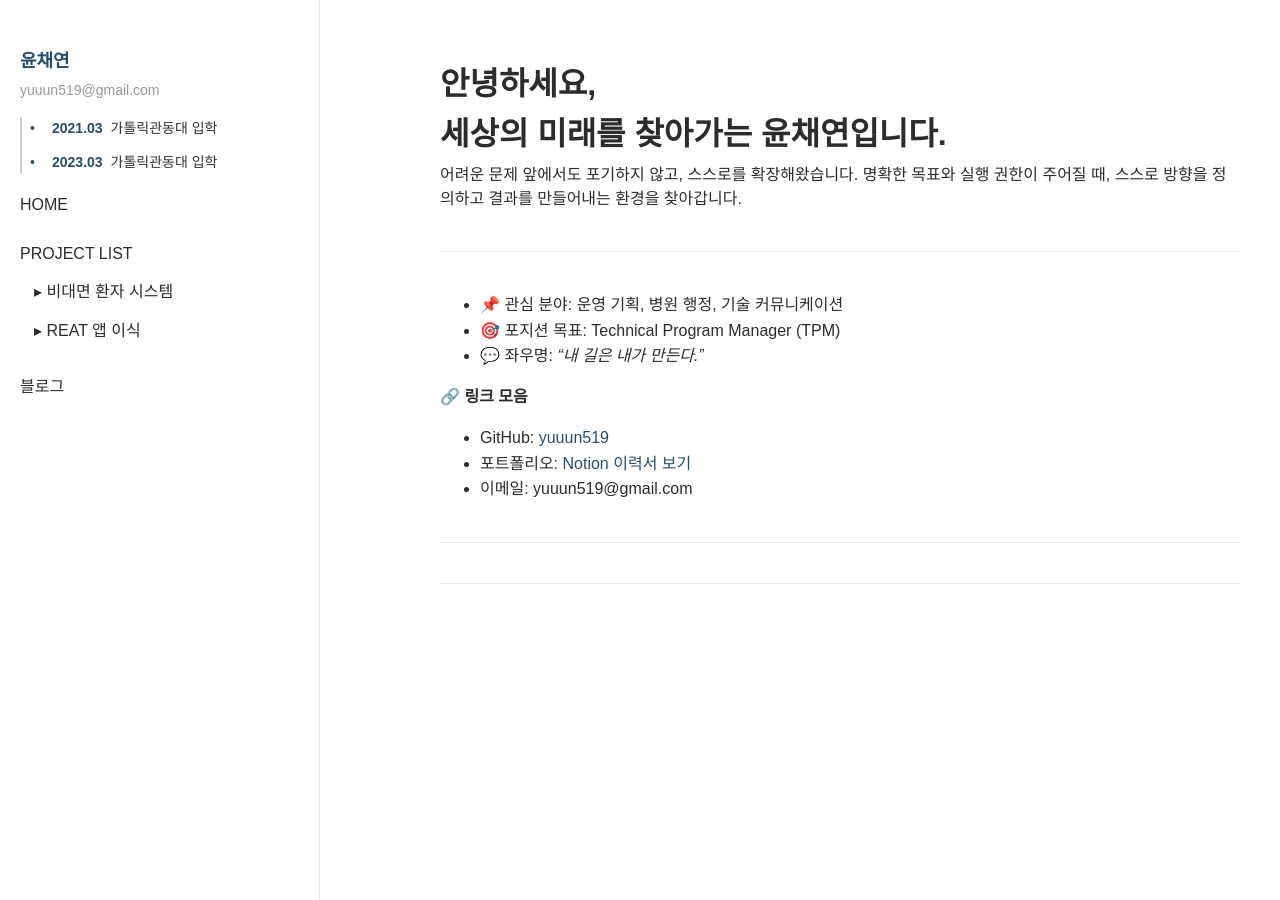
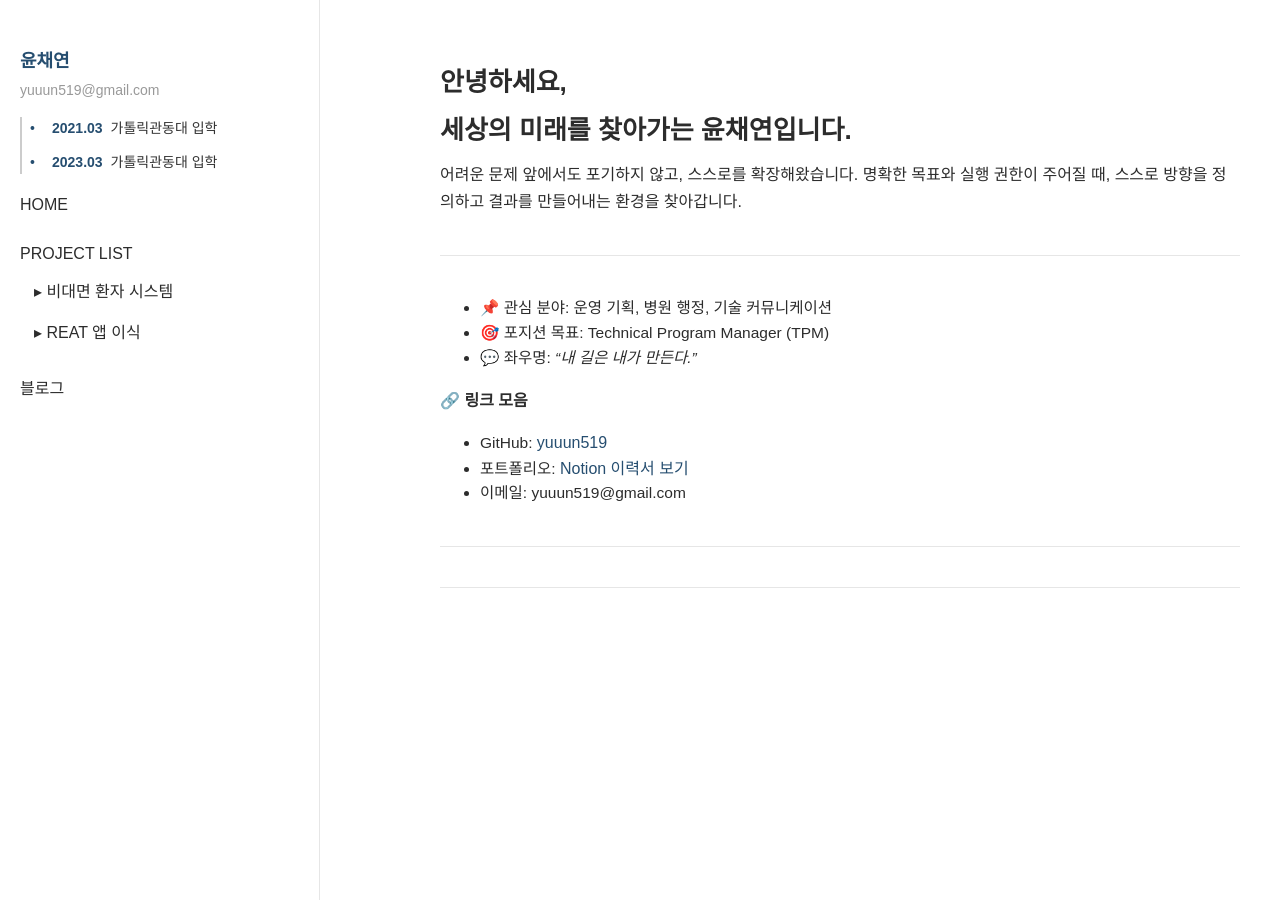
Before and after one commit to yuuun519/yuuun519.github.io, a Jekyll site: the page built from index.md, in a window 1280 px wide. Built offline with Jekyll 4.4.1, drawn with Linux system fonts in a browser that asks for light colours; some web fonts are replaced.

Commit message:
ver 0.0.14

```diff
--- a/assets/style.css
+++ b/assets/style.css
@@ -48,7 +48,7 @@ p {
   font-size: 18px;
   font-weight: bold;
   color: #264e70;
-  margin-bottom: 30px;
+  margin-bottom: 15px;
 }
 
 /* 📌 네비게이션 */
@@ -84,7 +84,7 @@ p {
   margin-top: 6px;
 }
 .sub-nav li {
-  margin-bottom: 2px;
+  margin-bottom: 4px;
   font-weight: normal;
 }
 
@@ -151,6 +151,29 @@ hr {
   border-top: 1px solid #e6e6e6;
   margin: 40px 0;
 }
+
+/* 📌 본문 텍스트 크기 조정 */
+.content h1 {
+  font-size: 26px;
+  line-height: 1.4;
+  margin-bottom: 12px;
+}
+
+.content p {
+  font-size: 16px;
+  line-height: 1.7;
+  margin-bottom: 12px;
+}
+
+.content li {
+  font-size: 15.5px;
+  line-height: 1.6;
+}
+
+.content a {
+  font-size: 16px;
+}
+
 
 /* 📌 프로젝트 박스 */
 .project-block {
@@ -248,7 +271,7 @@ hr {
   }
 
   .sidebar {
-    padding-top: 80px; /* 기존보다 조금 더 내리기 */
+    padding-top: 100px; /* 기존보다 조금 더 내리기 */
   }
 
   .content {
```
